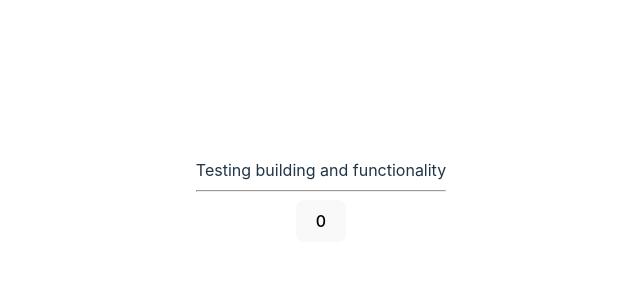
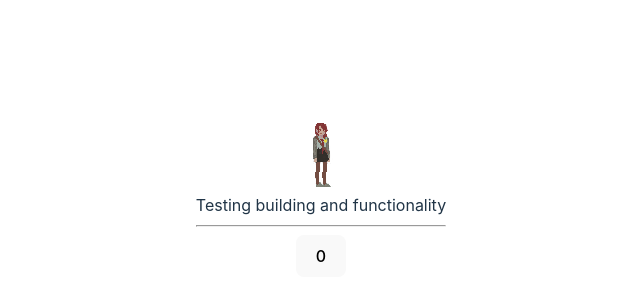
Before and after one commit to georgi4511/georgi4511.github.io, a React (Vite) app: page / in a window 1280 px wide. Shown: the part 200-500 px from the top of the page, without its empty margins (319-959 px from the left). Built offline with nearby package versions, Linux system fonts and the light colour scheme.

Commit message:
added image for testing

```diff
--- a/package.json
+++ b/package.json
@@ -8,8 +8,7 @@
     "build": "tsc && vite build",
     "lint": "eslint . --ext ts,tsx --report-unused-disable-directives --max-warnings 0",
     "preview": "vite preview",
-    "predeploy": "npm run build",
-    "deploy": "gh-pages -d build"
+    "predeploy": "npm run build"
   },
   "dependencies": {
     "react": "^18.2.0",
--- a/src/App.tsx
+++ b/src/App.tsx
@@ -10,6 +10,7 @@ function App() {
 
   return (
     <>
+      <img alt='sprite_image' src="src/assets/sprite.png"></img>
       <div>
         Testing building and functionality
       </div>
```
Also changed, not shown: src/assets/sprite.png (added).
